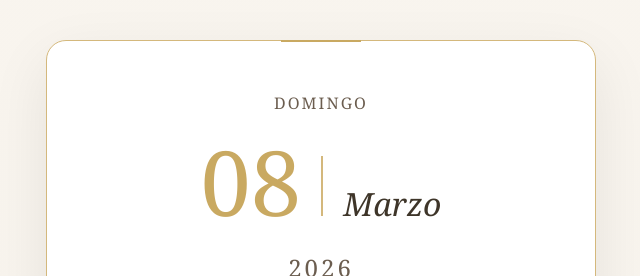
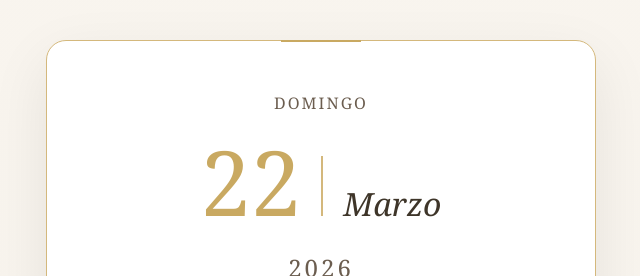
Before and after one commit to invita-momentos/comunion, a plain HTML site: page index.html in a window 1280 px wide. Shown: the part 2180-2456 px from the top of the page, without its empty margins (319-959 px from the left). Drawn offline with Linux system fonts and the light colour scheme.

Commit message:
Update event date to 22 de Marzo in index.html

```diff
--- a/index.html
+++ b/index.html
@@ -156,7 +156,8 @@
             <span class="date-weekday">Domingo</span>
           </div>
           <div class="date-main">
-            <span class="date-day">08</span>
+            <span class="date-day">22
+            </span>
             <div class="date-separator"></div>
             <span class="date-month">Marzo</span>
           </div>
```
